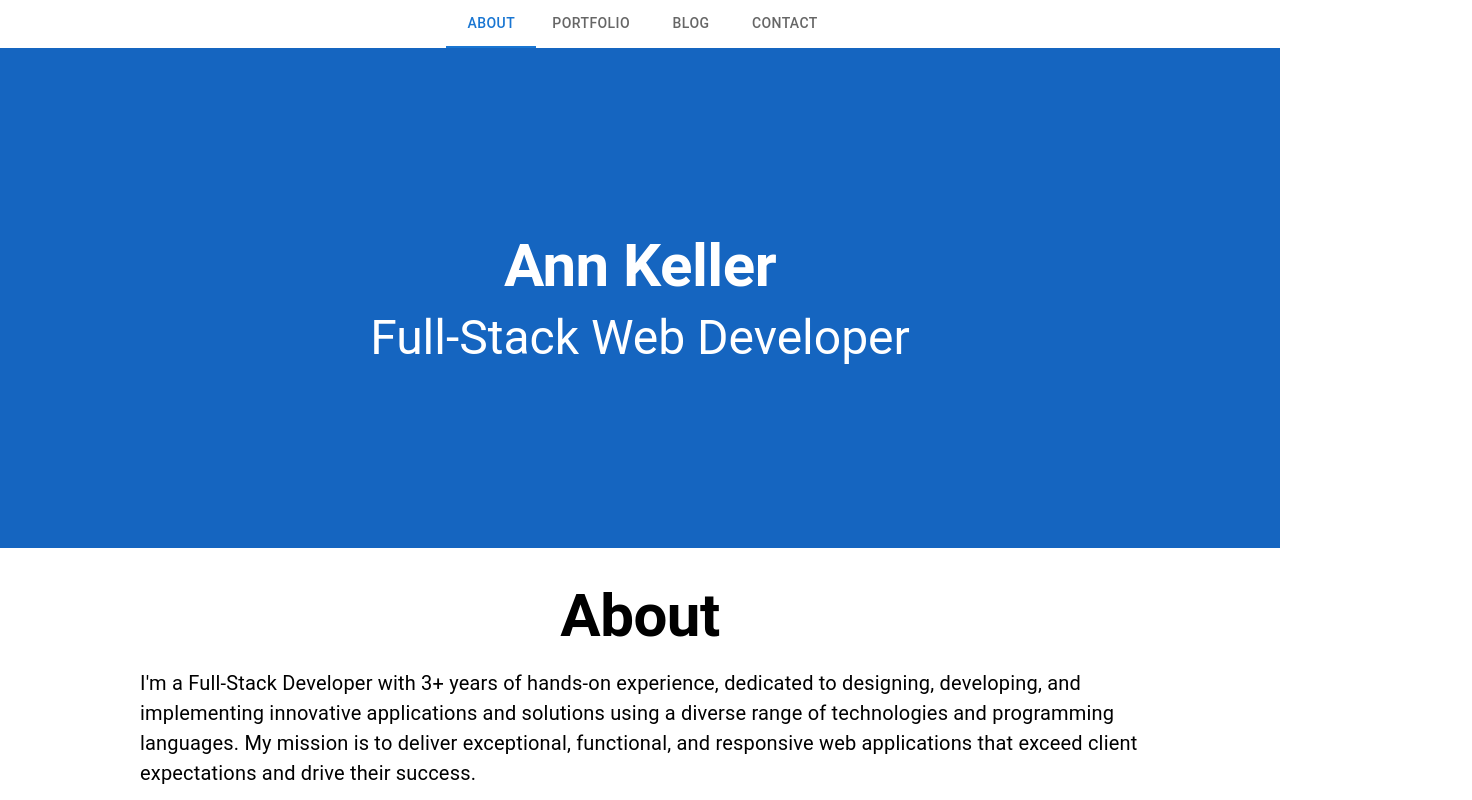
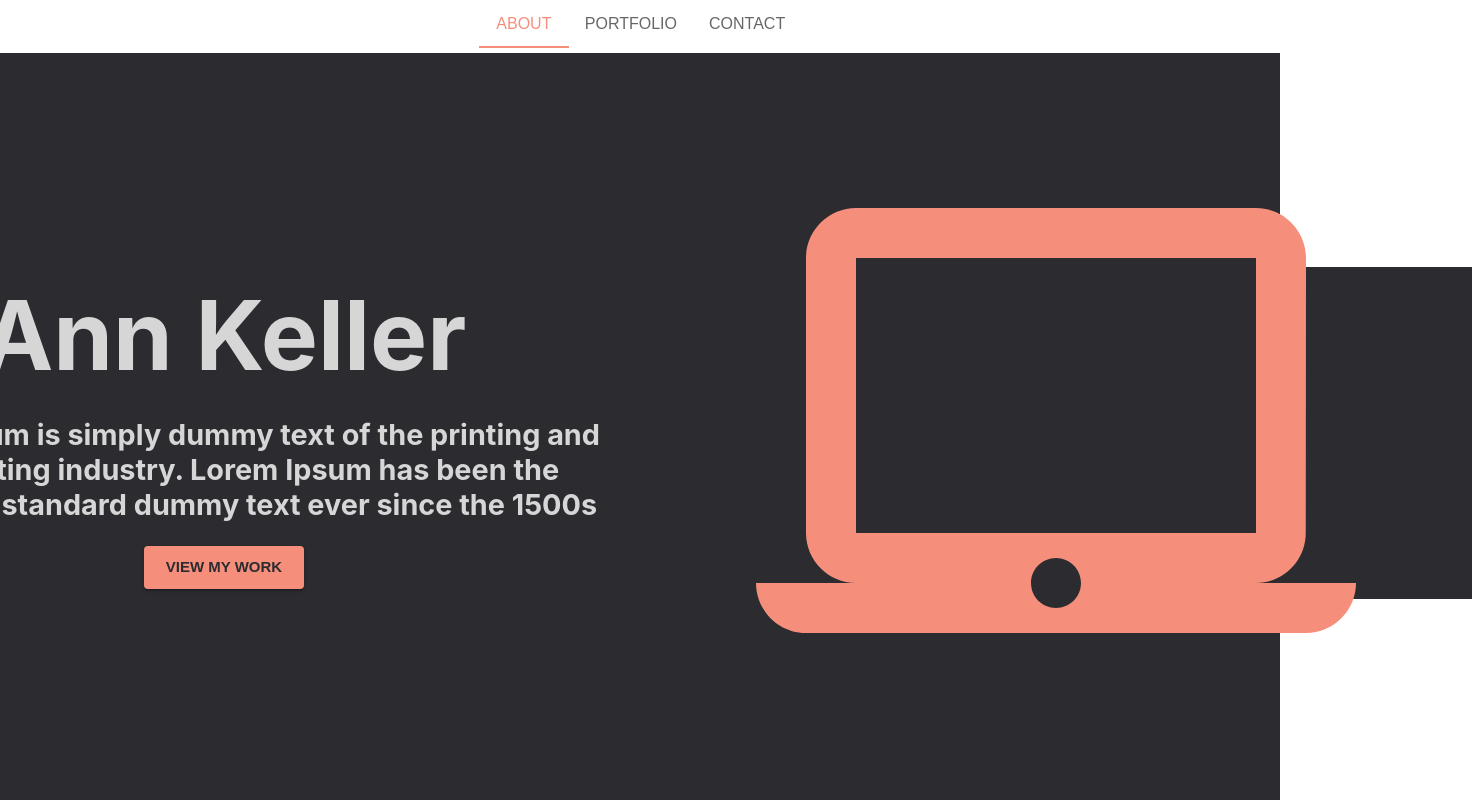
Before and after one commit to annsuparada/portfolio-typescript, a React (Create React App) app in the folder client/: page / in a window 1280 px wide. Shown: the top 800 px of the page, 1472 px wide, since content can reach past the window. Built offline with nearby package versions, Linux system fonts and the light colour scheme.

Commit message:
create theme.ts, update navigation and header

```diff
--- a/client/package.json
+++ b/client/package.json
@@ -4,6 +4,7 @@
   "private": true,
   "dependencies": {
     "@emotion/styled": "^11.11.0",
+    "@mui/icons-material": "^5.14.16",
     "@mui/material": "^5.13.6",
     "@testing-library/jest-dom": "^5.16.5",
     "@testing-library/react": "^13.4.0",
--- a/client/src/App.tsx
+++ b/client/src/App.tsx
@@ -1,12 +1,15 @@
 import React from 'react'
 import { BrowserRouter as Router, Routes, Route } from 'react-router-dom'
+import { ThemeProvider } from '@mui/material/styles'
 import Layout from './components/Layout'
 import './App.css'
 import Home from './pages/Home'
 import BlogPage from './pages/BlogPage'
+import { theme } from './theme'
 
 const App: React.FC = () => {
   return (
+    <ThemeProvider theme={theme}>
       <Layout>
         <Router>
           <Routes>
@@ -15,6 +18,7 @@ const App: React.FC = () => {
           </Routes>
         </Router>
       </Layout>
+    </ThemeProvider>
   )
 }
 
--- a/client/src/components/Header.tsx
+++ b/client/src/components/Header.tsx
@@ -1,12 +1,15 @@
-import { Box, Button, Typography } from '@mui/material'
+import { Box, Button } from '@mui/material'
 import React from 'react'
+import { darkBackground, primary, secondary } from '../theme'
+import LaptopMacIcon from '@mui/icons-material/LaptopMac'
 
 const styles = {
   header: {
     width: '100%',
-    height: 500,
-    backgroundColor: 'primary.dark',
-    display: 'flex',
+    height: '95vh',
+    backgroundColor: darkBackground,
+    display: 'grid',
+    gridTemplateColumns: '1fr 1fr',
     justifyContent: 'center',
     alignItems: 'center',
   },
@@ -14,7 +17,7 @@ const styles = {
     width: 800,
     height: 300,
     padding: 2,
-    backgroundColor: 'primary.dark',
+    backgroundColor: darkBackground,
     display: 'flex',
     flexDirection: 'column',
     justifyContent: 'center',
@@ -26,6 +29,16 @@ const styles = {
     backgroundColor: 'white',
     display: 'flex',
     justifyContent: 'center',
+  },
+  h1: {
+    color: secondary,
+    fontSize: '6rem',
+    margin: '0',
+  },
+  h2: {
+    color: secondary,
+    fontSize: '1.8rem',
+    textAlign: 'center' as 'center',
   },
   innerBottomBox: {
     maxWidth: 1000,
@@ -40,34 +53,27 @@ const styles = {
 const Header: React.FC = () => {
   return (
     <div>
-      <Box sx={styles.header}>
+      <div style={styles.header}>
         <Box sx={styles.innerBox}>
-          <Typography variant="h2" fontWeight="bold" color="white">
-            Ann Keller
-          </Typography>
-          <Typography variant="h3" mt={1} color="white">
-            Full-Stack Web Developer
-          </Typography>
-        </Box>
-      </Box>
-      <Box sx={styles.bottomBox}>
-        <Box sx={styles.innerBottomBox}>
-          <Typography variant="h2" fontWeight="bold" mt={2}>
-            About
-          </Typography>
-          <Typography variant="body1" paragraph fontSize={20} mt={2} mb={3}>
-            I'm a Full-Stack Developer with 3+ years of hands-on experience,
-            dedicated to designing, developing, and implementing innovative
-            applications and solutions using a diverse range of technologies and
-            programming languages. My mission is to deliver exceptional,
-            functional, and responsive web applications that exceed client
-            expectations and drive their success.
-          </Typography>
-          <Button variant="contained" size="large">
-            View My Works
+          <h1 style={styles.h1}>Ann Keller</h1>
+          <h2 style={styles.h2}>
+            Lorem Ipsum is simply dummy text of the printing and typesetting
+            industry. Lorem Ipsum has been the industry's standard dummy text
+            ever since the 1500s
+          </h2>
+
+          <Button
+            variant="contained"
+            size="large"
+            style={{ color: darkBackground, fontWeight: 'bold' }}
+          >
+            View My Work
           </Button>
         </Box>
-      </Box>
+        <Box sx={styles.innerBox}>
+          <LaptopMacIcon style={{ fontSize: '600px', color: primary }} />
+        </Box>
+      </div>
     </div>
   )
 }
--- a/client/src/components/Navigation.tsx
+++ b/client/src/components/Navigation.tsx
@@ -26,7 +26,7 @@ const Navigation: React.FC = (props) => {
   }
 
   return (
-    <Box sx={{ width: '100%' }}>
+    <Box sx={{ width: '100%', marginBottom: '5px' }}>
       <Tabs
         value={value}
         onChange={handleChange}
@@ -35,7 +35,7 @@ const Navigation: React.FC = (props) => {
       >
         <LinkTab label="About" href="/" />
         <LinkTab label="Portfolio" href="/" />
-        <LinkTab label="Blog" href="/" />
+        {/* <LinkTab label="Blog" href="/" /> */}
         <LinkTab label="Contact" href="/" />
       </Tabs>
     </Box>
--- /dev/null
+++ b/client/src/theme.ts
@@ -0,0 +1,99 @@
+import { createTheme } from '@mui/material/styles'
+
+export const primary = '#F58F7C'
+export const secondary = '#D6D6D6'
+export const error = '#cc0000'
+export const warning = '#f39c12'
+export const success = '#007f4f'
+export const lightBackground = '#4F4F51'
+export const darkBackground = '#2C2B30'
+export const darkFont = '#2C2B30'
+export const white = '#ffffff'
+export const offWhite = '#e8e8e8'
+export const logoColor = '#2C2B30'
+export const pink = '#F2C4CE'
+
+export const mobileView = '600px'
+export const tabletView = '850px'
+export const desktopView = '1440px'
+
+export const theme = createTheme({
+  palette: {
+    primary: {
+      main: primary,
+    },
+    secondary: {
+      main: secondary,
+    },
+    error: {
+      main: error,
+    },
+    warning: {
+      main: warning,
+    },
+    success: {
+      main: success,
+    },
+  },
+  typography: {
+    fontFamily: ['Plus Jakarta Sans', 'serif'].join(','),
+    h1: {
+      fontFamily: 'Inter',
+      fontSize: '2.5rem',
+      fontWeight: 'bold',
+    },
+    h2: {
+      fontFamily: 'Inter',
+      fontSize: '2rem',
+      fontWeight: 'bold',
+    },
+    h3: {
+      fontFamily: 'Inter',
+      fontSize: '1.75rem',
+      fontWeight: 'bold',
+    },
+    h4: {
+      fontFamily: 'Inter',
+      fontSize: '1.5rem',
+      fontWeight: 'bold',
+    },
+    h5: {
+      fontFamily: 'Inter',
+      fontSize: '1.25rem',
+      fontWeight: 'bold',
+    },
+    h6: {
+      fontFamily: 'Inter',
+      fontSize: '1rem',
+      fontWeight: 'bold',
+    },
+    body1: {
+      fontFamily: ['Plus Jakarta Sans', 'sans-serif'].join(','),
+      fontSize: '1.5rem',
+    },
+    body2: {
+      fontFamily: ['Plus Jakarta Sans', 'sans-serif'].join(','),
+      fontSize: '1rem',
+    },
+    subtitle1: {
+      fontFamily: ['Plus Jakarta Sans', 'sans-serif'].join(','),
+      fontSize: '1.1rem',
+    },
+    subtitle2: {
+      fontFamily: ['Plus Jakarta Sans', 'sans-serif'].join(','),
+      fontSize: '1rem',
+    },
+    caption: {
+      fontFamily: ['Plus Jakarta Sans', 'sans-serif'].join(','),
+      fontSize: '1rem',
+    },
+    button: {
+      fontFamily: ['Plus Jakarta Sans', 'sans-serif'].join(','),
+      fontSize: '1rem',
+    },
+    overline: {
+      fontFamily: ['Plus Jakarta Sans', 'sans-serif'].join(','),
+      fontSize: '1rem',
+    },
+  },
+})
```
Also changed, not shown: 2 other files (tests, documents, lock files or other folders). Lines whose indentation alone changed are shown as unchanged.
